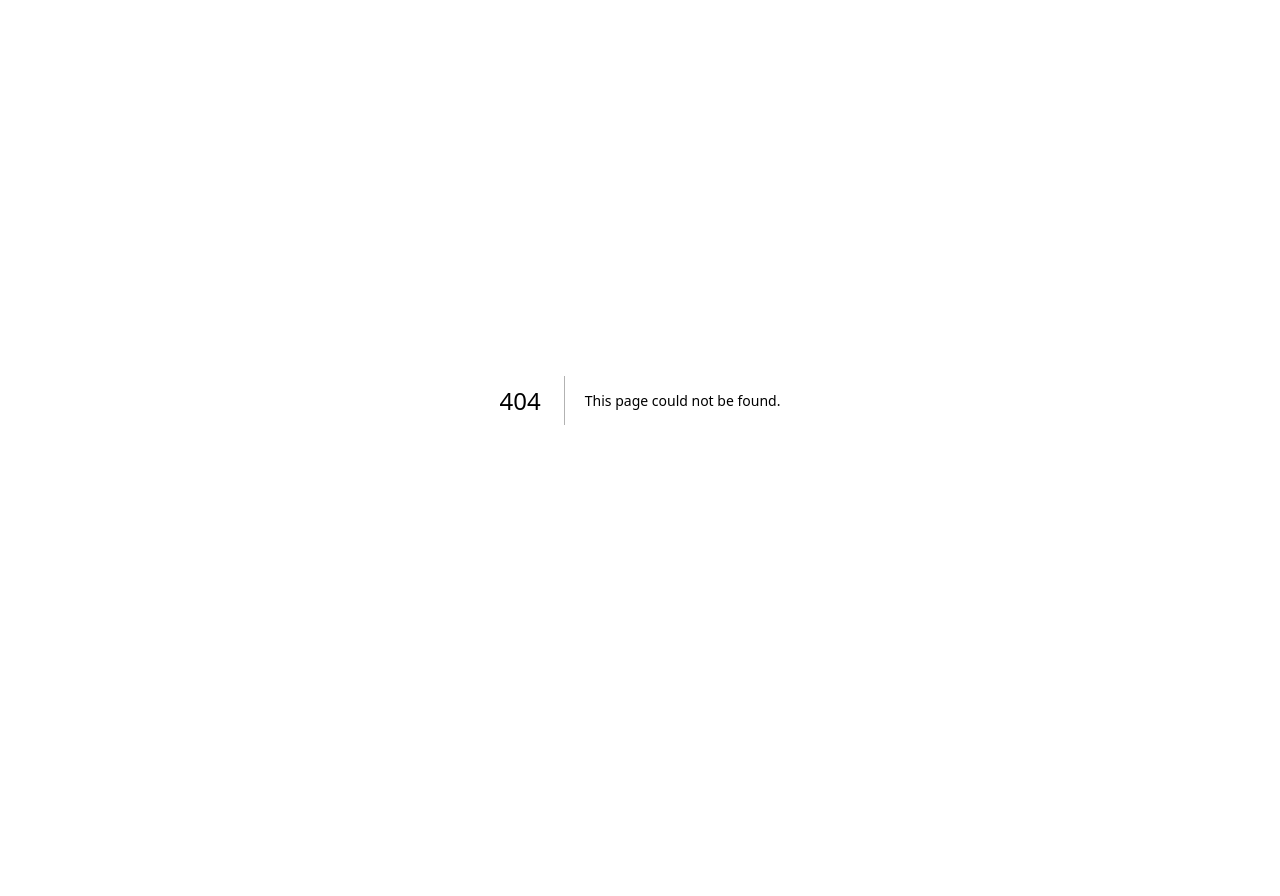
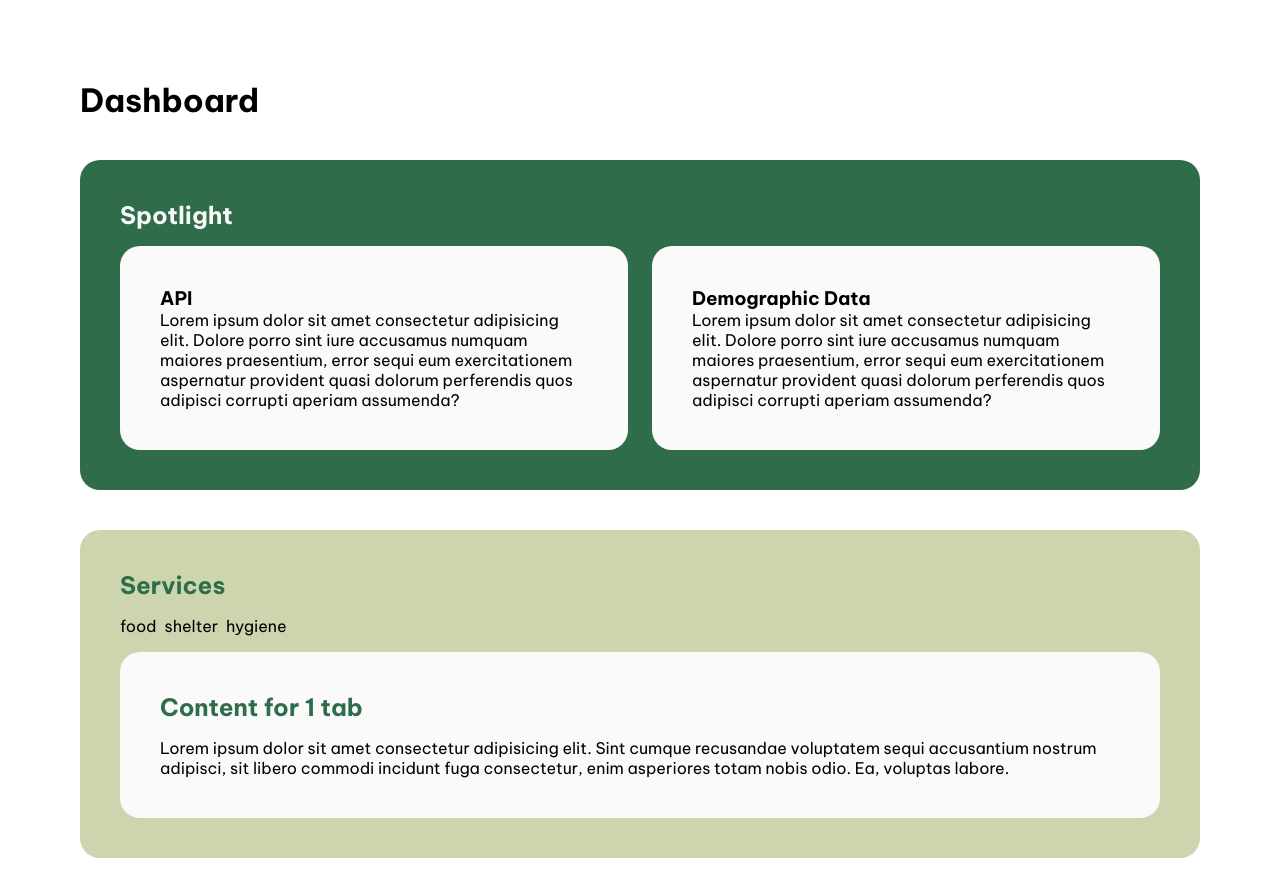
Before and after one commit to C3viche/fourth-and-hope-service-tracker, a Next.js app: page /dashboard/1 in a window 1280 px wide. Before the commit this address had no page. Shown: the top 896 px of the page. Before the commit the page ends 800 px from the top, so only its background shows below. Built offline with nearby package versions, Linux system fonts and the light colour scheme.

Commit message:
nested services page in dashboard layout

```diff
--- /dev/null
+++ b/app/(pages)/(admin)/dashboard/[serviceName]/page.module.scss
@@ -0,0 +1,39 @@
+@use "@/app/mixins.scss";
+
+.section {
+    button, input[type="submit"], input[type="reset"] {
+        background: none;
+        color: inherit;
+        border: none;
+        padding: 0;
+        font: inherit;
+        cursor: pointer;
+        outline: inherit;
+    }
+    display: flex;
+    flex-direction: column;
+    gap: 16px;
+}
+
+.tabs {
+    display: flex;
+    gap: 8px;
+
+    a {
+        color: inherit;
+    }
+}
+
+.tab.active {
+    border-bottom: 2px solid var(--green);
+}
+
+.content {
+    background-color: var(--white);
+    border-radius: var(--card-border-radius);
+    padding: var(--card-padding);
+
+    display: flex;
+    flex-direction: column;
+    gap: 16px;
+}
--- /dev/null
+++ b/app/(pages)/(admin)/dashboard/[serviceName]/page.tsx
@@ -0,0 +1,32 @@
+'use client';
+import { useParams } from 'next/navigation';
+import styles from './page.module.scss';
+
+import { usePathname } from 'next/navigation';
+import Link from 'next/link';
+
+const tabs = ['food', 'shelter', 'hygiene'];
+
+export default function ServicePage() {
+  const { serviceName } = useParams();  // This extracts the dynamic part of the URL
+  const pathname = usePathname(); // This gives you the current path
+
+  return (
+    <section className={styles.section}>
+        <div className={styles.tabs}>
+            {tabs.map(tab => (
+                <Link key={tab} href={`/dashboard/${tab}`}>
+                    <button className={`${styles.tab} ${pathname.includes(tab) ? styles.active : ''}`}>{tab}</button>
+                </Link>
+            ))}
+        </div>
+        <div className={styles.content}>
+            <h2>Content for {serviceName} tab</h2>
+            <div>
+                Lorem ipsum dolor sit amet consectetur adipisicing elit. Sint cumque recusandae voluptatem sequi accusantium nostrum adipisci, sit libero commodi incidunt fuga consectetur, enim asperiores totam nobis odio. Ea, voluptas labore.
+            </div>
+        </div>
+
+    </section>
+  );
+}
--- /dev/null
+++ b/app/(pages)/(admin)/dashboard/layout.tsx
@@ -0,0 +1,31 @@
+
+import styles from './layout.module.scss'
+
+const Dashboard = ({ children }: { children: React.ReactNode }) => {
+  return (
+    <main className={styles.page}>
+        <h1>Dashboard</h1>
+        <div className={styles.spotlight}>
+            <h2>Spotlight</h2>
+            <div className={styles.spotlightElements}>
+                <div className={styles.spotlightElement}>
+                    <h3>API</h3>
+                    <p>Lorem ipsum dolor sit amet consectetur adipisicing elit. Dolore porro sint iure accusamus numquam maiores praesentium, error sequi eum exercitationem aspernatur provident quasi dolorum perferendis quos adipisci corrupti aperiam assumenda?</p>
+                </div>
+                <div className={styles.spotlightElement}>
+                    <h3>Demographic Data</h3>
+                    <p>Lorem ipsum dolor sit amet consectetur adipisicing elit. Dolore porro sint iure accusamus numquam maiores praesentium, error sequi eum exercitationem aspernatur provident quasi dolorum perferendis quos adipisci corrupti aperiam assumenda?</p>
+                </div>
+            </div>
+        </div>
+        <div className={styles.services}>
+            <h2>Services</h2>
+            <div className={styles.tabs}>
+                {children} {/* This is where tab content loads */}
+            </div>
+        </div>
+    </main>
+  );
+}
+
+export default Dashboard;
```
Also changed, not shown: app/(pages)/(admin)/dashboard/page.tsx (deleted, +0 -28 lines), app/(pages)/(admin)/dashboard/layout.module.scss (renamed from app/(pages)/(admin)/dashboard/page.module.scss).
